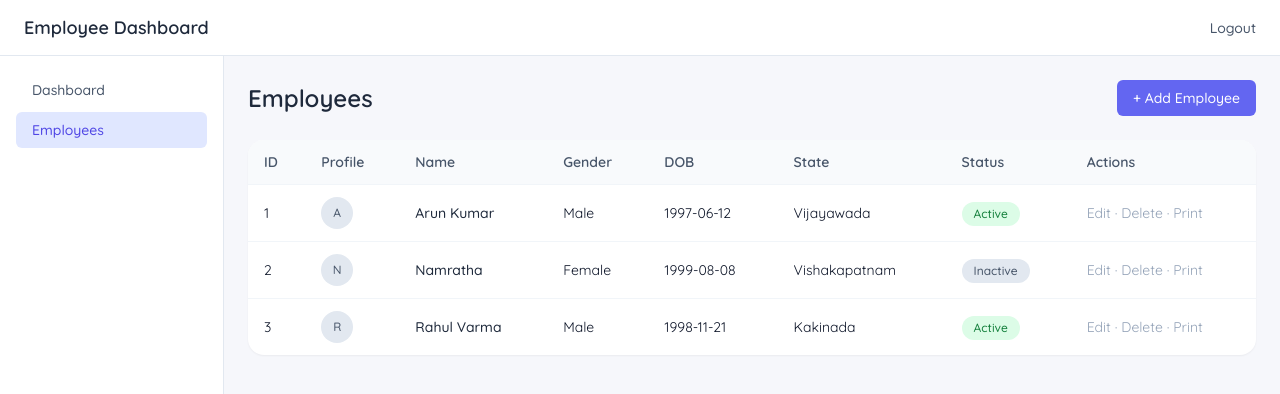
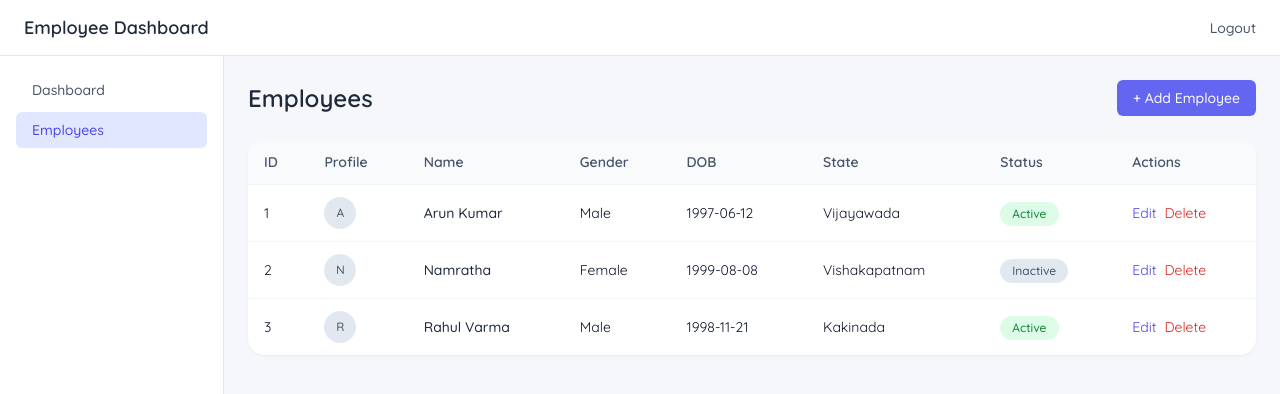
Before and after one commit to AdillSyed/employee-dashboard, a React (Vite) app: page /employees in a window 1280 px wide. Shown: the top 394 px of the page. Built offline with nearby package versions, Linux system fonts and the light colour scheme; sample sign-in values are in the browser's storage.

Commit message:
feat: add edit and delete employee actions with confirmation

```diff
--- /dev/null
+++ b/src/components/ConfirmDialog.jsx
@@ -0,0 +1,29 @@
+import Modal from "./Modal";
+
+export default function ConfirmDialog({
+  title,
+  message,
+  onConfirm,
+  onCancel,
+}) {
+  return (
+    <Modal title={title} onClose={onCancel}>
+      <p className="text-sm text-slate-600">{message}</p>
+
+      <div className="flex justify-end gap-2 mt-6">
+        <button
+          onClick={onCancel}
+          className="px-4 py-2 text-sm"
+        >
+          Cancel
+        </button>
+        <button
+          onClick={onConfirm}
+          className="px-4 py-2 rounded-md bg-red-500 text-white text-sm"
+        >
+          Delete
+        </button>
+      </div>
+    </Modal>
+  );
+}
--- a/src/employees/EmployeeRow.jsx
+++ b/src/employees/EmployeeRow.jsx
@@ -1,6 +1,6 @@
 import { useEmployees } from "./employeeContext";
 
-export default function EmployeeRow({ employee }) {
+export default function EmployeeRow({ employee, onEdit, onDelete }) {
   const { toggleStatus } = useEmployees();
 
   return (
@@ -44,8 +44,19 @@ export default function EmployeeRow({ employee }) {
         </button>
       </td>
 
-      <td className="px-4 py-3 text-sm text-slate-400">
-        Edit · Delete · Print
+      <td className="px-4 py-3 text-sm space-x-2">
+        <button
+          onClick={() => onEdit(employee)}
+          className="text-indigo-600 hover:underline"
+        >
+          Edit
+        </button>
+        <button
+          onClick={() => onDelete(employee)}
+          className="text-red-600 hover:underline"
+        >
+          Delete
+        </button>
       </td>
     </tr>
   );
--- a/src/employees/EmployeeTable.jsx
+++ b/src/employees/EmployeeTable.jsx
@@ -1,7 +1,7 @@
 import EmployeeRow from "./EmployeeRow";
 import EmptyState from "../components/EmptyState";
 
-export default function EmployeeTable({ employees }) {
+export default function EmployeeTable({ employees, onEdit, onDelete }) {
   if (employees.length === 0) {
     return (
       <EmptyState
@@ -29,7 +29,7 @@ export default function EmployeeTable({ employees }) {
 
         <tbody>
           {employees.map((emp) => (
-            <EmployeeRow key={emp.id} employee={emp} />
+            <EmployeeRow key={emp.id} employee={emp} onEdit={onEdit} onDelete={onDelete}/>
           ))}
         </tbody>
       </table>
--- a/src/employees/Employees.jsx
+++ b/src/employees/Employees.jsx
@@ -2,18 +2,35 @@ import { useState } from "react";
 import AppLayout from "../layout/AppLayout";
 import EmployeeTable from "./EmployeeTable";
 import EmployeeForm from "./EmployeeForm";
+import ConfirmDialog from "../components/ConfirmDialog";
 import { useEmployees } from "./employeeContext";
 
 export default function Employees() {
   const [openForm, setOpenForm] = useState(false);
-  const { employees } = useEmployees();
+  const [selectedEmployee, setSelectedEmployee] = useState(null);
+  const [deleteTarget, setDeleteTarget] = useState(null);
+
+  const { employees, deleteEmployee } = useEmployees();
+
+  const handleEdit = (employee) => {
+    setSelectedEmployee(employee);
+    setOpenForm(true);
+  };
+
+  const handleDeleteConfirm = () => {
+    deleteEmployee(deleteTarget.id);
+    setDeleteTarget(null);
+  };
 
   return (
     <AppLayout>
       <div className="flex items-center justify-between mb-6">
         <h2 className="text-2xl font-semibold text-slate-800">Employees</h2>
         <button
-          onClick={() => setOpenForm(true)}
+          onClick={() => {
+            setSelectedEmployee(null);
+            setOpenForm(true);
+          }}
           className="rounded-md bg-indigo-500 px-4 py-2 text-sm font-medium text-white"
         >
           + Add Employee
@@ -21,7 +38,23 @@ export default function Employees() {
         {openForm && <EmployeeForm onClose={() => setOpenForm(false)} />}
       </div>
 
-      <EmployeeTable employees={employees} />
+      <EmployeeTable employees={employees} onEdit={handleEdit} onDelete={setDeleteTarget}/>
+
+      {openForm && (
+        <EmployeeForm
+          existingEmployee={selectedEmployee}
+          onClose={() => setOpenForm(false)}
+        />
+      )}
+
+      {deleteTarget && (
+        <ConfirmDialog
+          title="Delete Employee"
+          message="This action cannot be undone."
+          onConfirm={handleDeleteConfirm}
+          onCancel={() => setDeleteTarget(null)}
+        />
+      )}
     </AppLayout>
   );
 }
```
